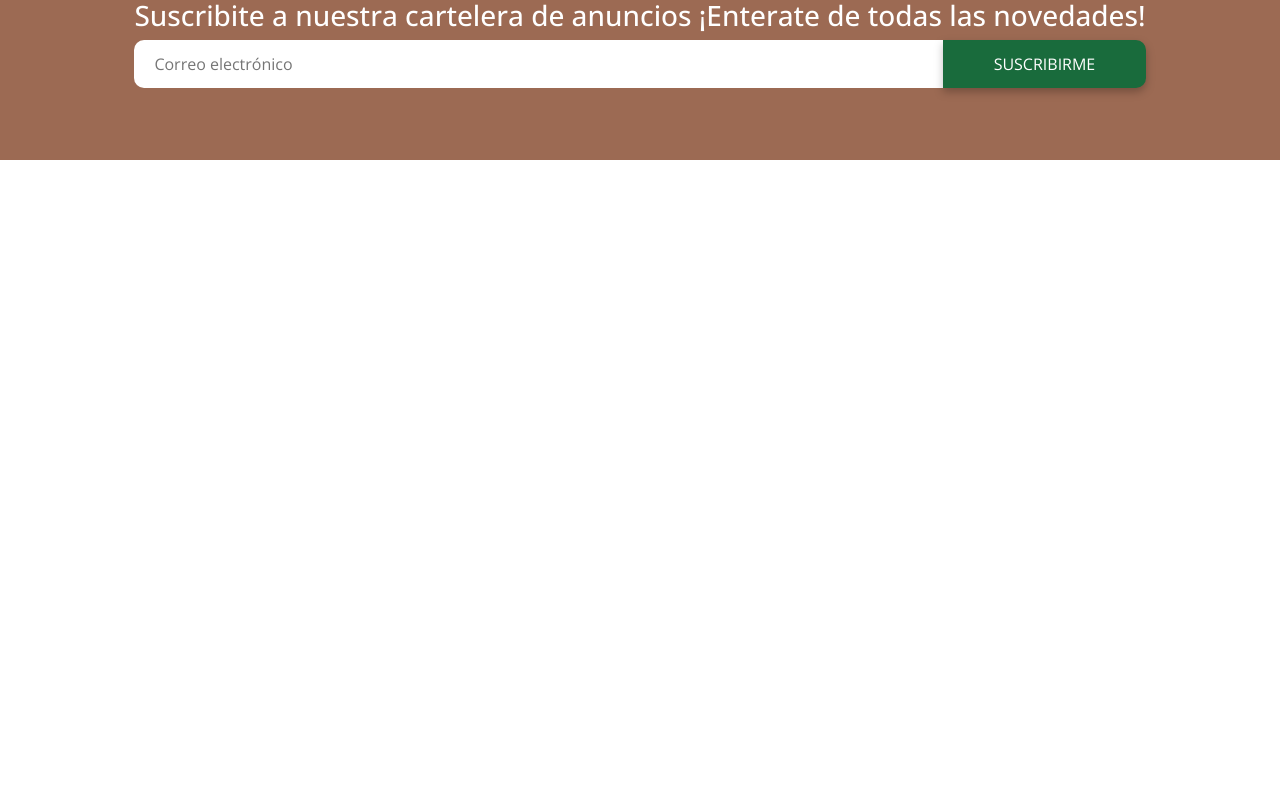
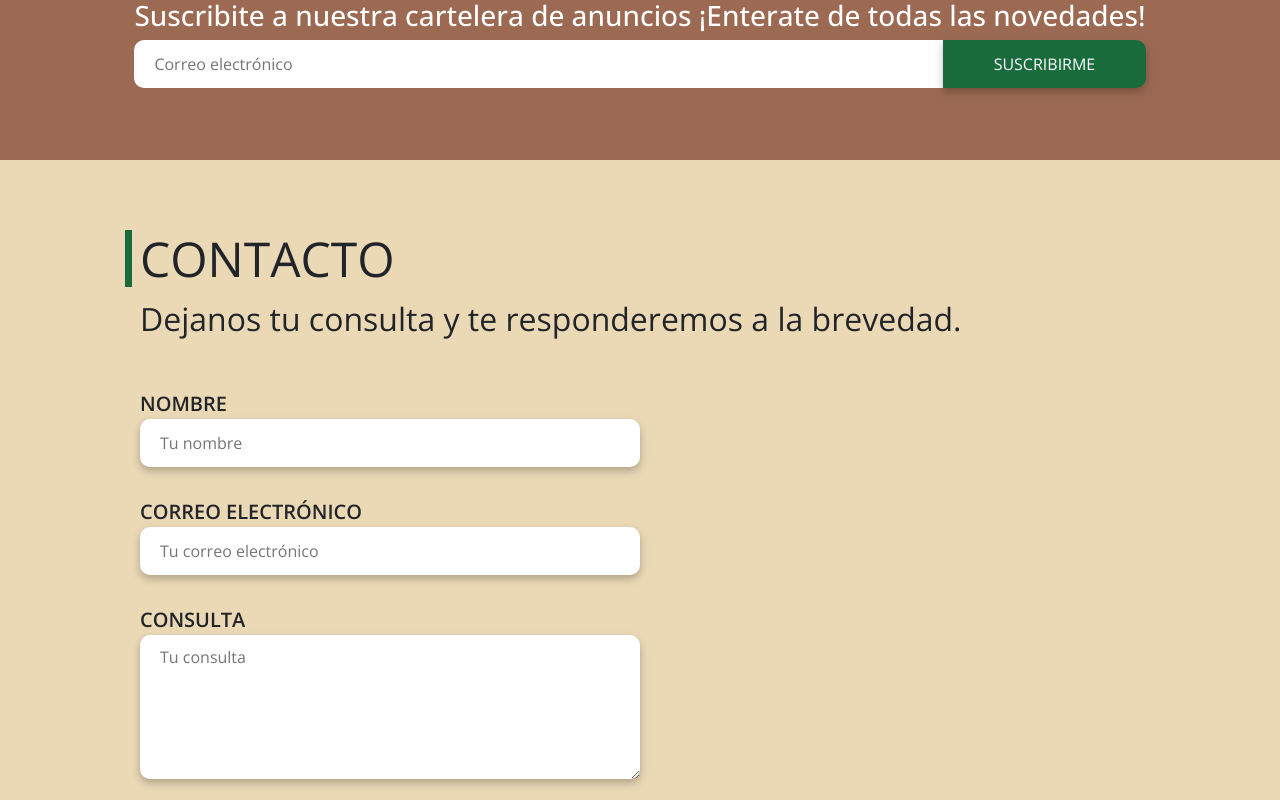
Before and after one commit to Matias-Benitez/Panambi, a React (Vite) app: page / in a window 1280 px wide. Shown: the part 1542-2342 px from the top of the page. Before the commit the page ends 1702 px from the top, so only its background shows below. Built offline with nearby package versions, Linux system fonts and the light colour scheme.

Commit message:
siguiendo con los formularios

```diff
--- a/src/components/contacto/ContactoContainer.jsx
+++ /dev/null
@@ -1,7 +0,0 @@
-import {FormSuscripcion} from "./FormSuscripcion.jsx";
-
-export const ContactoContainer = () => {
-    return (
-        <FormSuscripcion/>
-    )
-}
--- /dev/null
+++ b/src/components/forms/FormContainer.jsx
@@ -0,0 +1,17 @@
+import {FormSuscripcion} from "./suscripcionForm/FormSuscripcion.jsx";
+import {useState} from "react";
+import {ContactoContainer} from "./contactoForm/ContactoContainer.jsx";
+
+export const FormContainer = () => {
+    const [suscrito, setSuscrito] = useState(false)
+    const suscribirse = (e, suscripcion) => {
+        e.preventDefault();
+        suscripcion && setSuscrito(true)
+    }
+    return (
+        <>
+            <FormSuscripcion suscrito={suscrito} suscribirse={suscribirse}/>
+            <ContactoContainer/>
+        </>
+    )
+}
--- /dev/null
+++ b/src/components/forms/contactoForm/ContactoContainer.jsx
@@ -0,0 +1,17 @@
+import {FormContacto} from "./FormContacto";
+import {FormTitle} from "./FormTitle.jsx";
+import {useForm} from "../../../hooks/useForm.js";
+
+export const ContactoContainer = () => {
+    const { onInputChange, formState } = useForm();
+    const { nombre, email, descripcion } = formState;
+
+    return (
+        <>
+            <section className="container-forms">
+                <FormTitle/>
+                <FormContacto onInputChange={onInputChange}/>
+            </section>
+        </>
+    )
+}
--- /dev/null
+++ b/src/components/forms/contactoForm/FormContacto.jsx
@@ -0,0 +1,26 @@
+import './form-contacto.css';
+
+export const FormContacto = ({onInputChange}) => {
+    return (
+       <section>
+           <form className="form-contacto-container">
+               <div className="inputs-form">
+                   <label htmlFor="nombre">NOMBRE</label>
+                   <input onChange={onInputChange} id="nombre" name="nombre" placeholder="Tu nombre" type="text"/>
+               </div>
+               <div className="inputs-form">
+                   <label htmlFor="email">CORREO ELECTRÓNICO</label>
+                   <input onChange={onInputChange} id="email" name="email" placeholder="Tu correo electrónico" type="email"/>
+               </div>
+               <div className="inputs-form">
+                   <label htmlFor="email">CONSULTA</label>
+                   <textarea onChange={onInputChange} id="descripcion" name="descripcion" placeholder="Tu consulta" type="text"/>
+               </div>
+           </form>
+           <div className="contacto-redes">
+
+           </div>
+       </section>
+    )
+
+}
--- /dev/null
+++ b/src/components/forms/contactoForm/FormTitle.jsx
@@ -0,0 +1,11 @@
+import './form-title.css'
+
+export const FormTitle = () => {
+    return (
+        <div className="form-title">
+            <h2>CONTACTO</h2>
+            <p>Dejanos tu consulta y te responderemos a la brevedad.</p>
+        </div>
+
+    )
+}
--- /dev/null
+++ b/src/components/forms/contactoForm/form-contacto.css
@@ -0,0 +1,43 @@
+.container-forms {
+    height: 80vh;
+    padding: 70px 140px 0 140px;
+    background-color: #EBD9B6;
+}
+
+.form-contacto-container {
+    width: 50%;
+}
+
+.inputs-form {
+    padding-top: 30px;
+    display: flex;
+    flex-direction: column;
+}
+
+.inputs-form label {
+    font-size: 20px;
+    font-weight: 600;
+}
+
+.inputs-form input {
+    min-height: 48px;
+    border-radius: 10px;
+    border: none;
+    filter: drop-shadow(0px 4px 4px rgba(0, 0, 0, 0.25));
+
+}
+
+.inputs-form textarea {
+    min-height: 144px;
+    border-radius: 10px;
+    border: none;
+    filter: drop-shadow(0px 4px 4px rgba(0, 0, 0, 0.25));
+}
+
+.inputs-form textarea::-webkit-input-placeholder {
+   padding-top: 10px;
+}
+
+.contacto-redes {
+    width: 50%;
+}
--- /dev/null
+++ b/src/components/forms/contactoForm/form-title.css
@@ -0,0 +1,20 @@
+.form-title h2 {
+    position: relative;
+    font-size: 48px;
+    font-weight: 400;
+}
+
+.form-title h2::after {
+    position: absolute;
+    content: '';
+    width: 7px;
+    height: 100%;
+    left: -15px;
+    top: 0;
+    background-color: #196B3C;
+}
+
+.form-title p {
+    font-size: 32px;
+    font-weight: 400;
+}
--- a/src/components/contacto/FormSuscripcion.jsx
+++ b/src/components/forms/suscripcionForm/FormSuscripcion.jsx
@@ -1,21 +1,21 @@
-import {useForm} from "../../hooks/useForm.js";
+import {useForm} from "../../../hooks/useForm.js";
 import './form-suscripcion.css';
 
-export const FormSuscripcion = () => {
-
-    const {onInputChange, formState} = useForm();
-    const {suscripcion} = formState;
+export const FormSuscripcion = ({suscrito, suscribirse}) => {
+    const {onInputChange, formState } = useForm();
+    const { suscripcion } = formState;
 
     return (
         <section className="suscripcion-container">
             <div className="suscripcion-subcontainer">
                 <h3>Suscribite a nuestra cartelera de anuncios ¡Enterate de todas las novedades!</h3>
-                <form className="form-suscripcion">
+                <form className="form-suscripcion" onSubmit={(e) => suscribirse(e, suscripcion)}>
                     <label htmlFor="suscripcion"></label>
                     <input onChange={onInputChange} name="suscripcion" type="email" id="suscripcion"
                            placeholder="Correo electrónico"/>
                     <button type="submit">SUSCRIBIRME</button>
                 </form>
+                {suscrito && <p>¡Tu suscripción se ha realizado con éxito!</p>}
             </div>
         </section>
     )
--- a/src/components/contacto/form-suscripcion.css
+++ b/src/components/forms/suscripcionForm/form-suscripcion.css
@@ -41,3 +41,8 @@
     width: 20%;
     filter: drop-shadow(0px 4px 4px rgba(0, 0, 0, 0.25));
 }
+
+.suscripcion-container p {
+    font-size: 20px;
+    font-weight: 600;
+}
--- a/src/pages/inicio/InicioContainer.jsx
+++ b/src/pages/inicio/InicioContainer.jsx
@@ -1,14 +1,15 @@
 
 import {InicioLayout_1} from "./layout-1/InicioLayout_1.jsx";
 import {InicioLayout_2} from "./layout-2/InicioLayout_2.jsx";
-import {ContactoContainer} from "../../components/contacto/ContactoContainer";
+import {FormContainer} from "../../components/forms/FormContainer.jsx";
 
 export const InicioContainer = () => {
+
     return (
        <>
            <InicioLayout_1/>
            <InicioLayout_2/>
-           <ContactoContainer/>
+           <FormContainer/>
        </>
     )
 }
```
